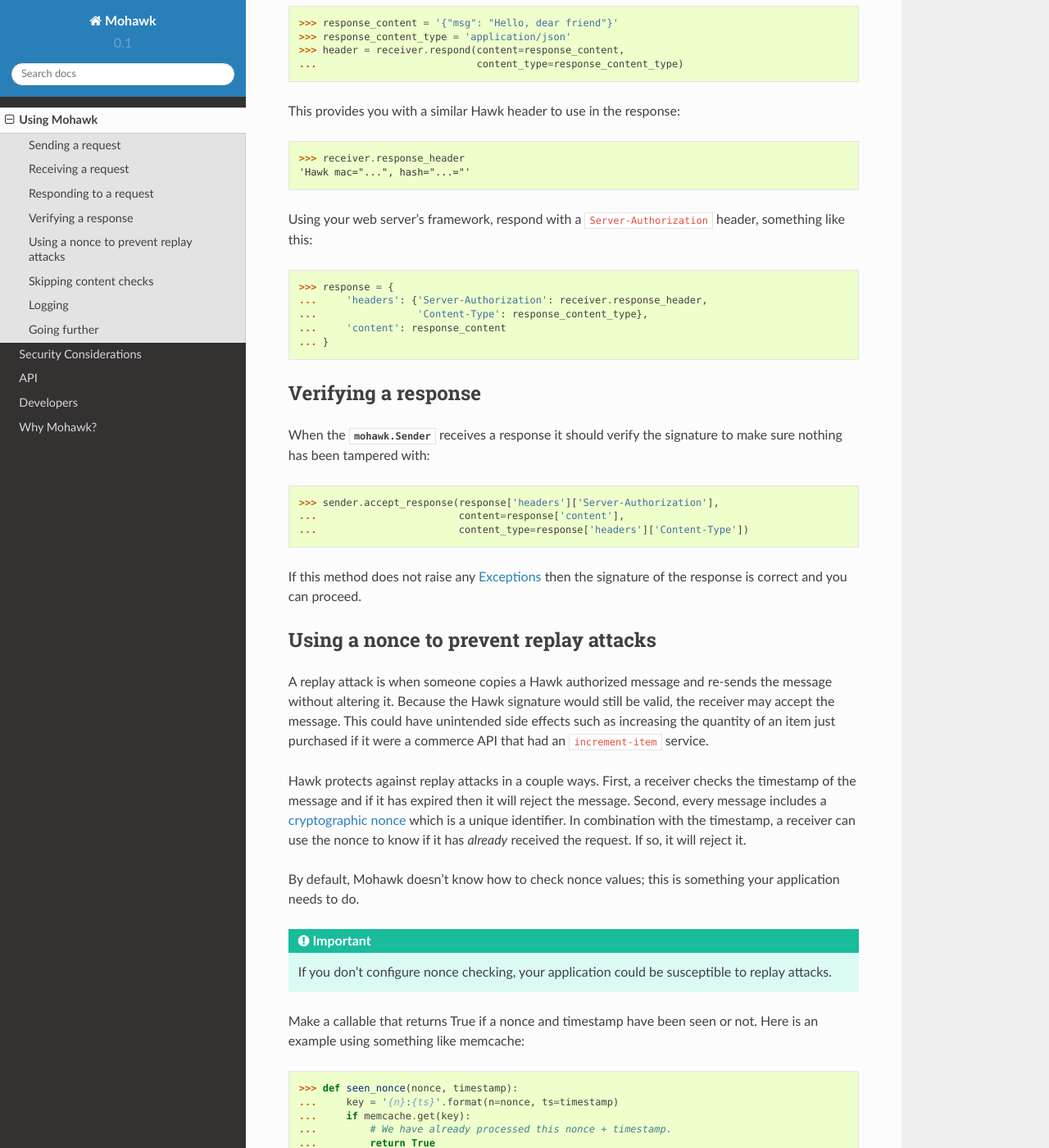
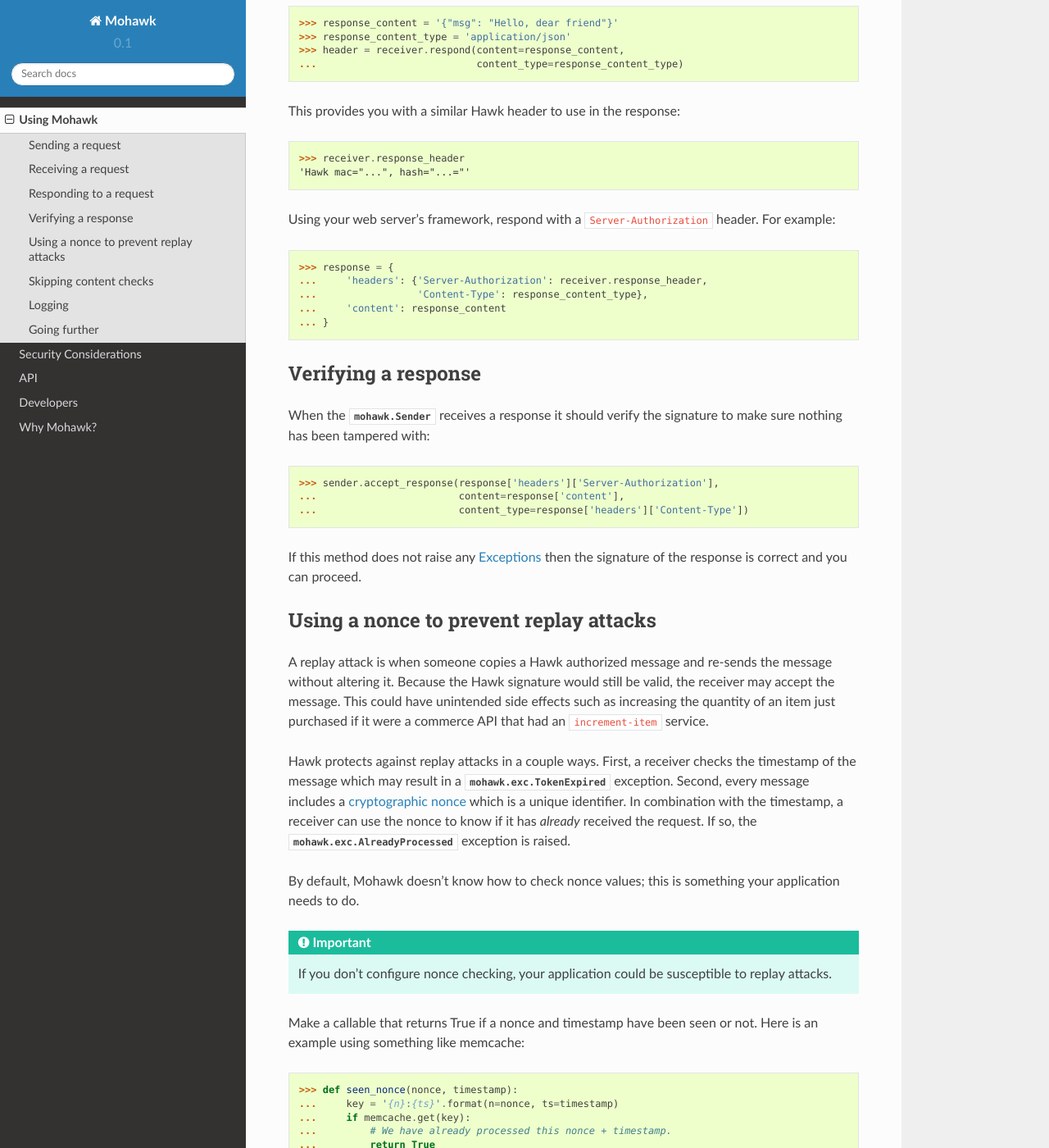
Before and after one commit to kumar303/mohawk, a Sphinx documentation site: the page built from docs/usage.rst, in a window 1280 px wide and 1400 px high, scrolled down 2519 px. Shown: the whole window at 82% size. Built offline with Sphinx 7.4.7 and the Read the Docs theme 2.0.0, drawn with Linux system fonts in a browser that asks for light colours; some of the changed text lies outside the part shown.

Commit message:
re-word / fixup docs

```diff
--- a/docs/usage.rst
+++ b/docs/usage.rst
@@ -167,7 +167,7 @@
     'Hawk mac="...", hash="...="'
 
 Using your web server's framework, respond with a
-``Server-Authorization`` header, something like this:
+``Server-Authorization`` header. For example:
 
 .. doctest:: usage
 
@@ -209,11 +209,13 @@
 ``increment-item`` service.
 
 Hawk protects against replay attacks in a couple ways. First, a receiver checks
-the timestamp of the message and if it has expired then it will reject the
-message. Second, every message includes a `cryptographic nonce`_
+the timestamp of the message which may result in a
+:class:`mohawk.exc.TokenExpired` exception.
+Second, every message includes a `cryptographic nonce`_
 which is a unique
 identifier. In combination with the timestamp, a receiver can use the nonce to
-know if it has *already* received the request. If so, it will reject it.
+know if it has *already* received the request. If so,
+the :class:`mohawk.exc.AlreadyProcessed` exception is raised.
 
 By default, Mohawk doesn't know how to check nonce values; this is something
 your application needs to do.
@@ -261,7 +263,8 @@
 a Hawk message but the nonce will be that of the original request.
 This generally means you don't have to worry about *response* replay attacks.
 However, if you
-expose your ``acccept_response()`` call somewhere publicly over HTTP then you
+expose your :meth:`mohawk.Sender.accept_response` call
+somewhere publicly over HTTP then you
 may wish to protect against response replay attacks.
 You can do so by constructing a :class:`mohawk.Sender` with
 the same ``seen_nonce`` keyword:
@@ -312,7 +315,7 @@
     'Hawk mac="...", id="some-sender", ts="...", nonce="..."'
 
 The :class:`mohawk.Receiver` must also be constructed to
-accept unsigned content, like this:
+accept unsigned content with ``accept_untrusted_content=True``:
 
 .. doctest:: usage
 
@@ -330,7 +333,7 @@
 channel will just contain receiver messages. These channels correspond
 to the submodules within mohawk.
 
-To debug :class:`mohawk.exc.MacMismatch` exceptions
+To debug :class:`mohawk.exc.MacMismatch` :ref:`exceptions`
 and other authorization errors, set the ``mohawk`` channel to ``DEBUG``.
 
 Going further
```
Also changed, not shown: other parts of docs/usage.rst (+4 -4 lines), 1 other file.
